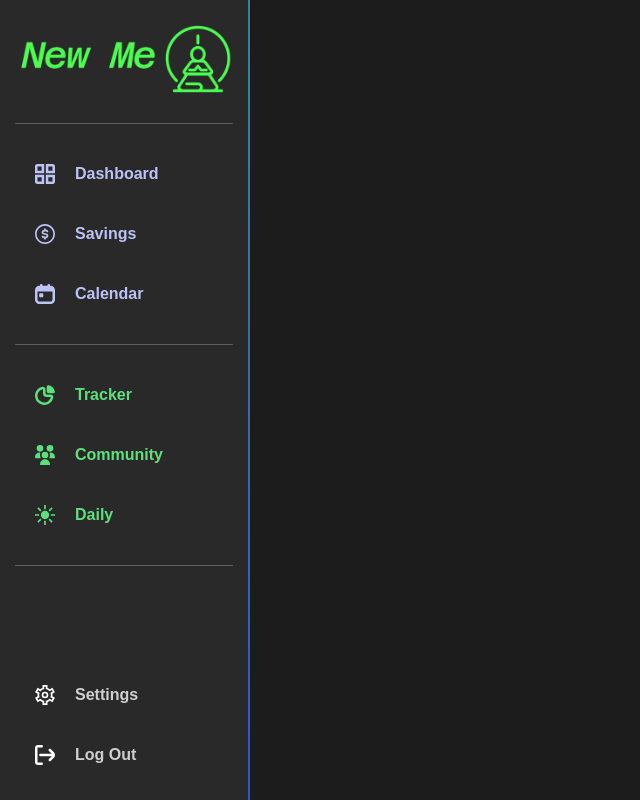
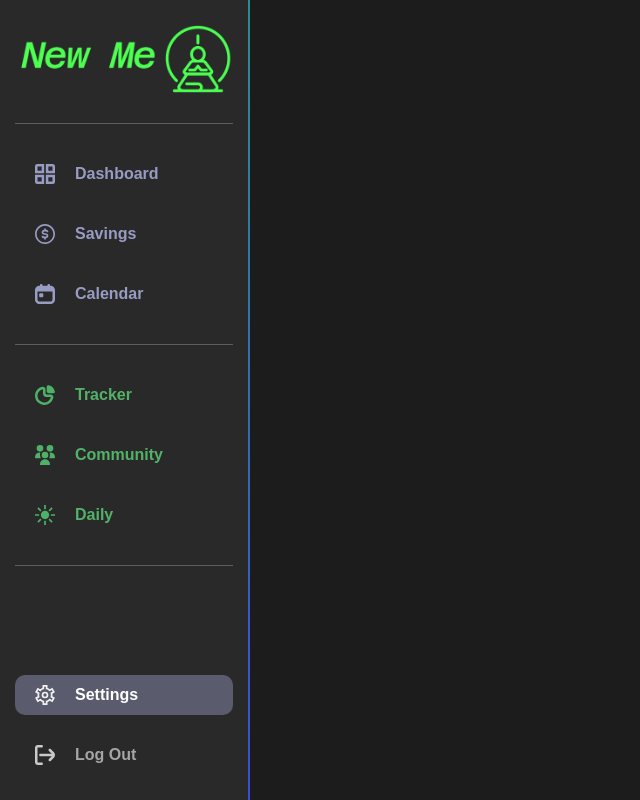
Before and after one commit to Kanres-GH/sobriety-front, a React (Vite) app: page /settings in a window 1280 px wide. Shown: the whole page, without its empty margins (0-640 px from the left). Built offline with nearby package versions, Linux system fonts and the light colour scheme.

Commit message:
fixed navbar logic

```diff
--- a/src/components/Navbar.tsx
+++ b/src/components/Navbar.tsx
@@ -1,77 +1,77 @@
-// import { Link } from "react-router-dom";
-import dashboardIcon from "../static/imgs/icons/apps.svg"
-import savingsIcon from "../static/imgs/icons/usd-circle.svg"
-// import goalsIcon from "../static/imgs/icons/flag.svg"
-import calendarIcon from "../static/imgs/icons/calendar-day.svg"
-import communityIcon from "../static/imgs/icons/users-alt.svg"
-import dailyFeedIcon from "../static/imgs/icons/brightness.svg"
-import exitIcon from "../static/imgs/icons/exit.svg"
-import settingsIcon from "../static/imgs/icons/settings.svg"
-import trackerIcon from "../static/imgs/icons/chart-pie-alt.svg"
-import '../static/css/navbar.css'
-import logo from '../static/imgs/logo.png'
-import { Link } from "react-router-dom"
+import { Link, useLocation } from "react-router-dom";
+import dashboardIcon from "../static/imgs/icons/apps.svg";
+import savingsIcon from "../static/imgs/icons/usd-circle.svg";
+import calendarIcon from "../static/imgs/icons/calendar-day.svg";
+import communityIcon from "../static/imgs/icons/users-alt.svg";
+import dailyFeedIcon from "../static/imgs/icons/brightness.svg";
+import exitIcon from "../static/imgs/icons/exit.svg";
+import settingsIcon from "../static/imgs/icons/settings.svg";
+import trackerIcon from "../static/imgs/icons/chart-pie-alt.svg";
+import "../static/css/navbar.css";
+import logo from "../static/imgs/logo.png";
 
 export default function Navbar() {
+    const location = useLocation();
 
+    const isActive = (paths : any) => paths.some((path : any) => location.pathname.startsWith(path));
 
     return (
         <div className="navbar-main">
             <div className="navbar-logo">
-                <img src={logo} alt="New Me Logo" style={{ width: '250px', justifySelf: 'center' }}/>
+                <img src={logo} alt="New Me Logo" style={{ width: "250px", justifySelf: "center" }} />
             </div>
-            <hr className="navbar-hr"/>
+            <hr className="navbar-hr" />
             <div className="navbar-main-current">
                 <ul className="navbar-ul">
                     <Link to="/tracker/dashboard">
-                        <li className="navbar-li navbar-li-current">
+                        <li className={`navbar-li ${isActive(["/tracker/dashboard"]) ? "active-link" : ""}`}>
                             <img src={dashboardIcon} className="navbar-icon-current" />
                             Dashboard
                         </li>
                     </Link>
-                    <Link to="tracker/savings">
-                        <li className="navbar-li navbar-li-current">
+                    <Link to="/tracker/savings">
+                        <li className={`navbar-li ${isActive(["/tracker/savings"]) ? "active-link" : ""}`}>
                             <img src={savingsIcon} className="navbar-icon-current" />
                             Savings
                         </li>
                     </Link>
-                    <Link to="tracker/calendar">
-                        <li className="navbar-li navbar-li-current">
+                    <Link to="/tracker/calendar">
+                        <li className={`navbar-li ${isActive(["/tracker/calendar"]) ? "active-link" : ""}`}>
                             <img src={calendarIcon} className="navbar-icon-current" />
                             Calendar
                         </li>
                     </Link>
                 </ul>
             </div>
-            <hr className="navbar-hr"/>
+            <hr className="navbar-hr" />
             <div className="navbar-main-list">
                 <ul className="navbar-ul">
                     <Link to="/tracker/dashboard">
-                        <li className="navbar-li navbar-li-list">
+                        <li className={`navbar-li ${isActive(["/tracker"]) ? "active-link" : ""} navbar-li-list`}>
                             <img src={trackerIcon} className="navbar-icon-list" />
                             Tracker
                         </li>
                     </Link>
                     <Link to="/community">
-                        <li className="navbar-li navbar-li-list">
+                        <li className={`navbar-li ${isActive(["/community"]) ? "active-link" : ""} navbar-li-list`}>
                             <img src={communityIcon} className="navbar-icon-list" />
                             Community
                         </li>
                     </Link>
                     <Link to="/daily">
-                        <li className="navbar-li navbar-li-list">
+                        <li className={`navbar-li ${isActive(["/daily"]) ? "active-link" : ""} navbar-li-list`}>
                             <img src={dailyFeedIcon} className="navbar-icon-list" />
                             Daily
                         </li>
                     </Link>
                 </ul>
             </div>
-            <hr className="navbar-hr"/>
+            <hr className="navbar-hr" />
             <div className="navbar-main-bottom">
                 <ul className="navbar-ul">
                     <Link to="/settings">
-                        <li className="navbar-li navbar-li-bottom">
-                        <img src={settingsIcon} className="navbar-icon-bottom" />
+                        <li className={`navbar-li ${isActive(["/settings"]) ? "active-link" : ""}`}>
+                            <img src={settingsIcon} className="navbar-icon-bottom" />
                             Settings
                         </li>
                     </Link>
--- a/src/static/css/navbar.css
+++ b/src/static/css/navbar.css
@@ -38,9 +38,10 @@
     padding: 0 20px;
     height: 40px;
     align-items: center;
-    transition: color 0.25s, filter 0.25s;
+    transition: 0.25s;
     font-weight: bold;
     gap: 20px;
+    opacity: 0.75;
 }
 
 .navbar-li img {
@@ -49,6 +50,7 @@
 
 .navbar-li:hover {
     color: white;
+    opacity: 1;
 }
 
 .navbar-li:hover img {
@@ -108,3 +110,14 @@
     height: 50%;
     filter: invert(100%) sepia(20%) saturate(7491%) hue-rotate(57deg) brightness(109%) contrast(75%);
 }
+
+.active-link {
+    background-color: #5a5c6d;
+    color: white;
+    transition: 0.25s;
+    opacity: 1;
+}
+
+.active-link img {
+    filter: invert(100%) sepia(5%) saturate(500%) hue-rotate(200deg) brightness(100%) contrast(90%);
+}
```
